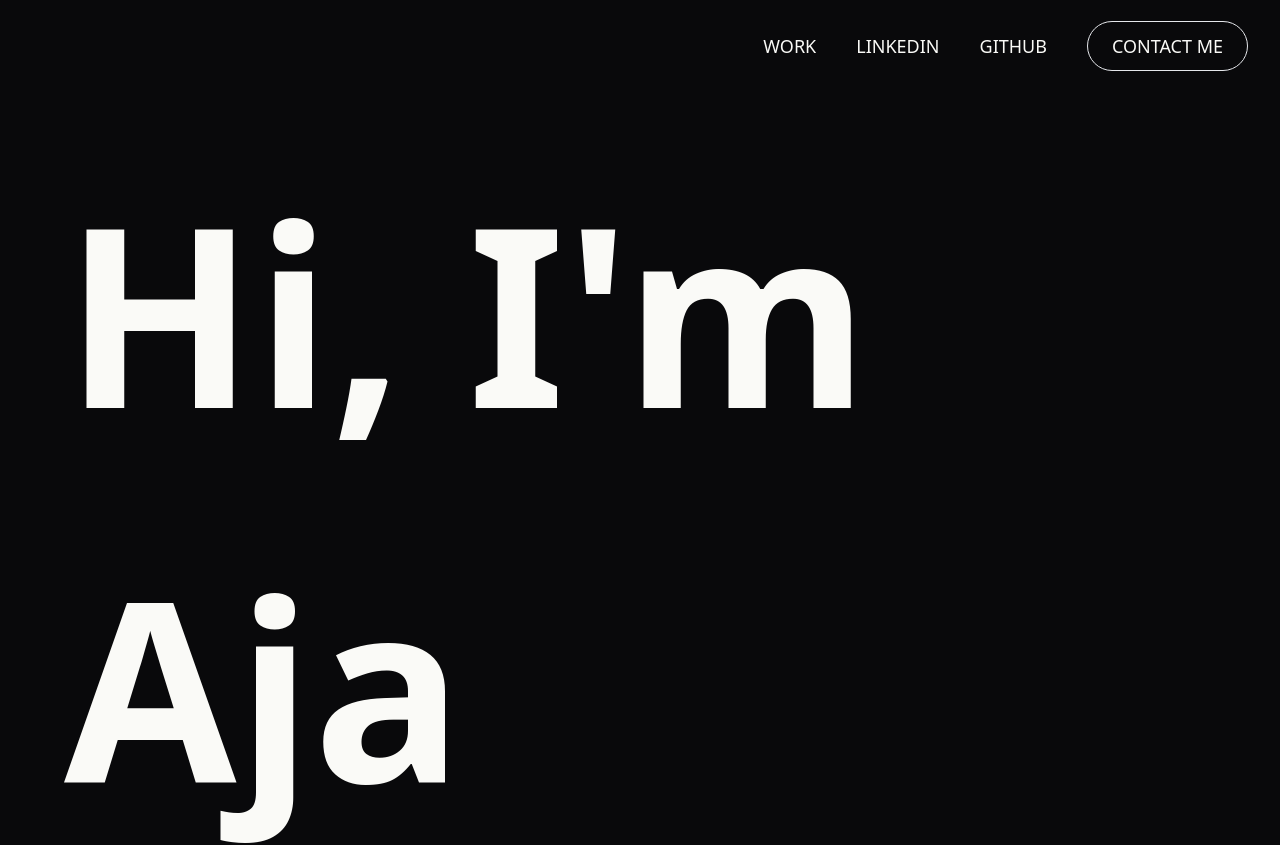
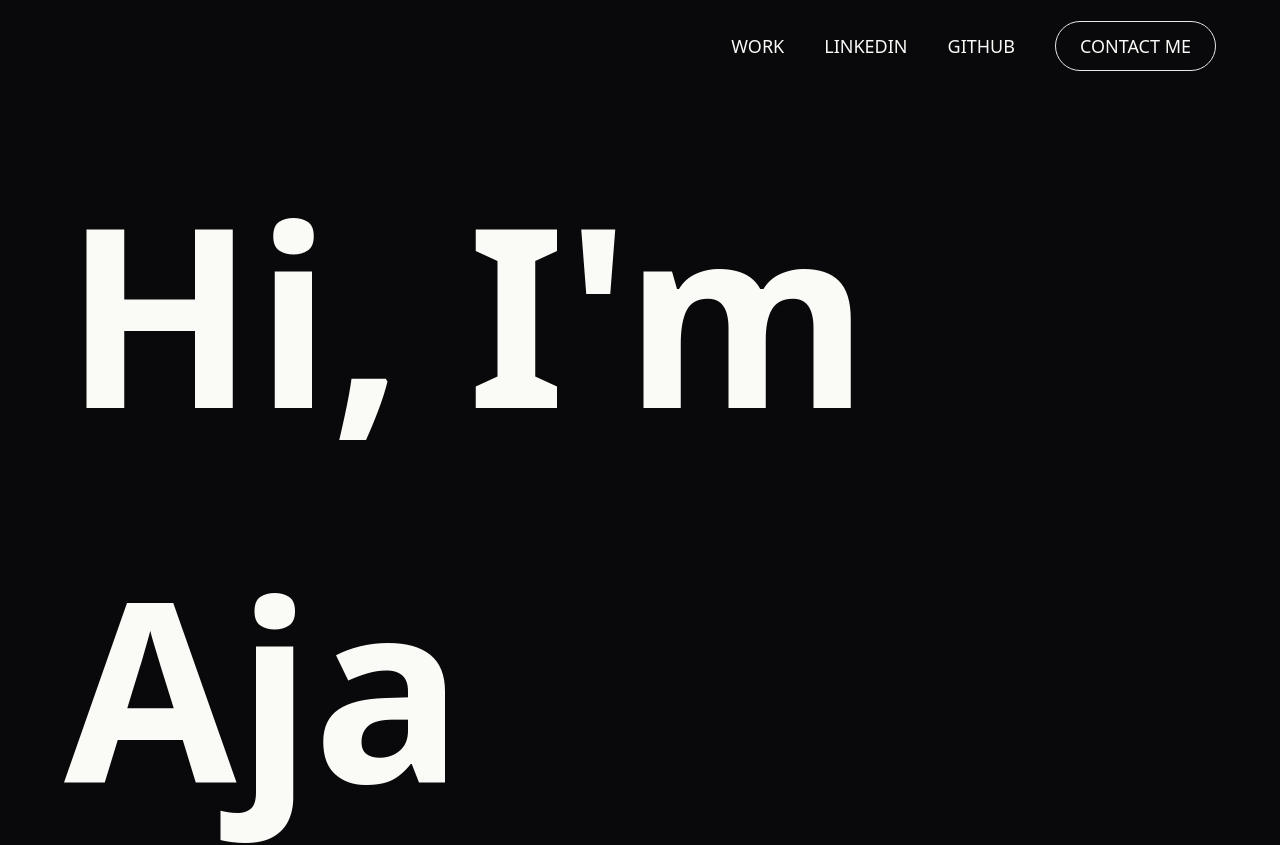
Before and after one commit to ajasinger/portfolio_2024, a Next.js app: page / in a window 1280 px wide. Shown: the top 845 px of the page. Built offline with nearby package versions, Linux system fonts and the light colour scheme.

Commit message:
responsive padding styling

```diff
--- a/components/Footer.tsx
+++ b/components/Footer.tsx
@@ -7,7 +7,7 @@ export default function Footer() {
     const pathname = usePathname();
 
     return(
-        <footer className="bg-zinc-950 px-8 md:px-16 py-12 sm:py-24 flex flex-col sm:flex-row justify-between gap-8 sm:gap-16 font-sans relative bottom-0 z-50">
+        <footer className="bg-zinc-950 px-8 md:px-16 2xl:px-48 py-12 sm:py-24 flex flex-col sm:flex-row justify-between gap-8 sm:gap-16 font-sans relative bottom-0 z-50">
             <div className="flex flex-col gap-8">
                 <Link href="/"><h2 className="text-3xl max-w-4xl font-semibold">AJA SINGER</h2></Link>
                 {/* <Link href="/#work" className="text-xl hover:underline underline-offset-8 decoration-1">WORK</Link> */}
--- a/components/Navbar.tsx
+++ b/components/Navbar.tsx
@@ -21,7 +21,7 @@ export default function Navbar() {
     }
 
     return(
-        <nav  className={`${isOpen && pathname === '/' && "border-b border-white"} font-sans text-lg px-8 py-4 sm:py-8`}>
+        <nav  className={`${isOpen && pathname === '/' && "border-b border-white"} font-sans text-lg px-8 md:px-16 py-4 sm:py-8`}>
             <div className="sm:hidden flex justify-end">
                 <button
                     onClick={handleToggle}
```
